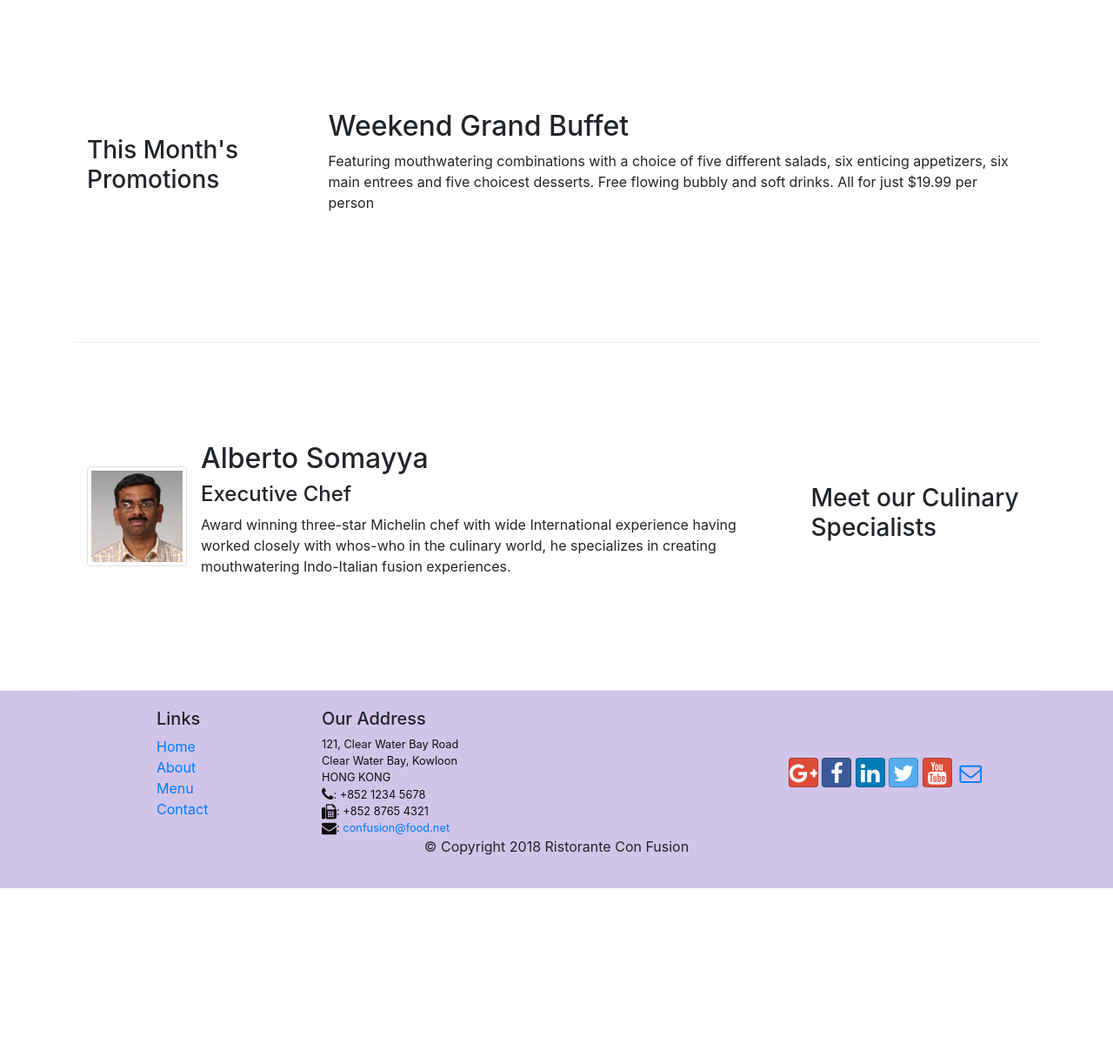
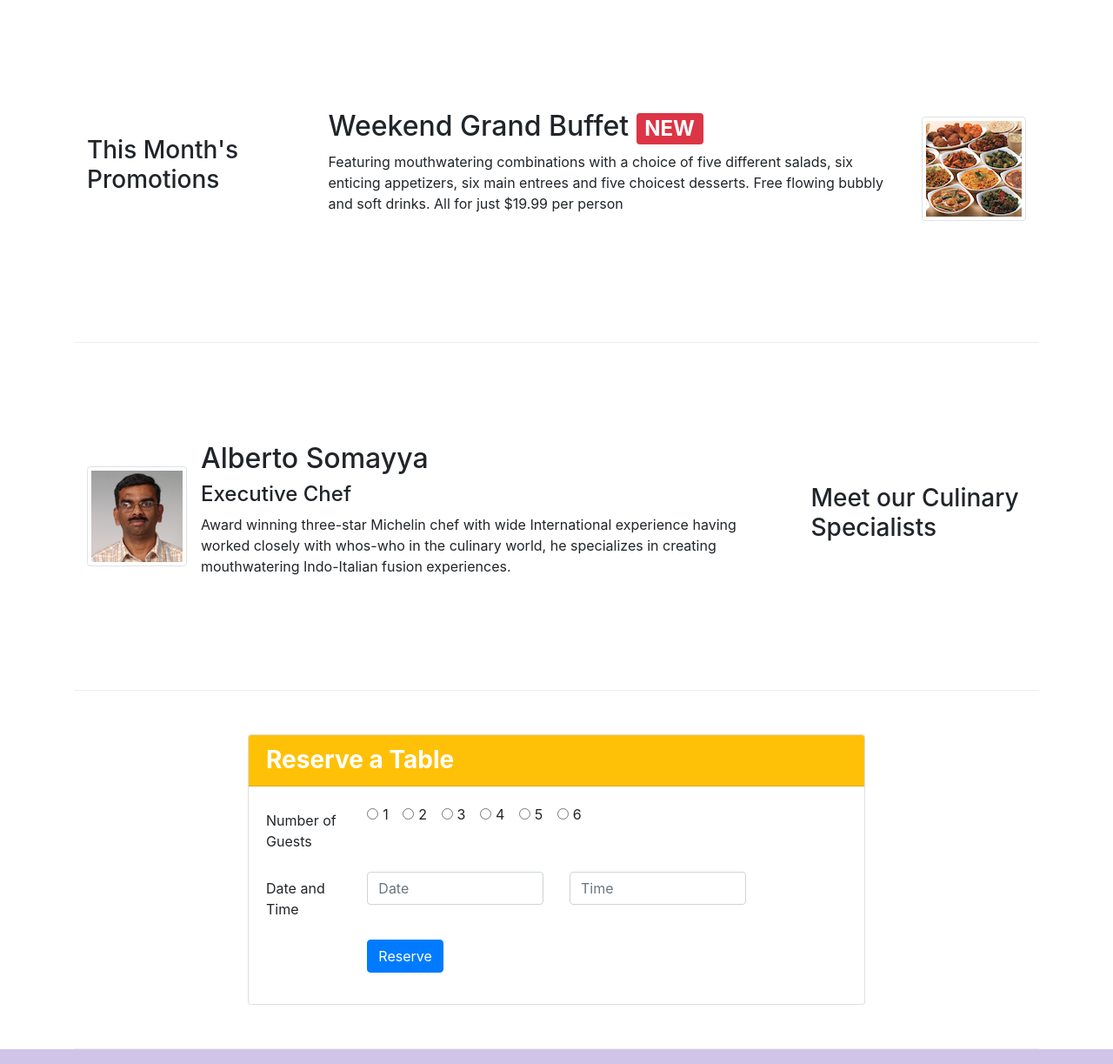
Before and after one commit to AliaksandraDz/Bootstrap4, a website: page index.html in a window 1280 px wide. Shown: the part 740-1963 px from the top of the page at 87% size. Before the commit the page ends 1761 px from the top, so only its background shows below. Drawn offline with nearby package versions, Linux system fonts and the light colour scheme.

Commit message:
Assignment 2

```diff
--- a/index.html
+++ b/index.html
@@ -39,8 +39,11 @@
                     <h1>Ristorante con Fusion</h1>
                     <p>We take inspiration from the World's best cuisines, and create a unique fusion experience. Our lipsmacking creations will tickle your culinary senses!</p>
                 </div>
-                <div class="col-12 col-sm align-self-center">
+                <div class="col-12 col-sm-3 align-self-center">
                     <img src="img/logo.png" class="img-fluid">
+                </div>
+                <div class="col-12 col-sm-3 align-self-center">
+                    <a class="btn btn-sm btn-warning btn-block" href="#ReserveTable" role="button">Reserve Table</a>
                 </div>
             </div>
         </div>
@@ -72,8 +75,14 @@
                 <h3>This Month's Promotions</h3>
             </div>
             <div class="col col-sm col-md">
-                <h2>Weekend Grand Buffet</h2>
-                <p class="d-none d-sm-block">Featuring mouthwatering combinations with a choice of five different salads, six enticing appetizers, six main entrees and five choicest desserts. Free flowing bubbly and soft drinks. All for just $19.99 per person </p>
+                <div class="media">
+                    <div class="media-body">
+                        <h2 class="mt-0">Weekend Grand Buffet <span class="badge badge-danger">NEW</span></h2>
+                        <p class="d-none d-sm-block">Featuring mouthwatering combinations with a choice of five different salads, six enticing appetizers, six main entrees and five choicest desserts. Free flowing bubbly and soft drinks. All for just $19.99 per person </p>
+                    </div>
+                    <img class="d-flex ml-3 img-thumbnail align-self-center"
+                    src="img/buffet.png" alt="Buffet">
+                </div>
             </div>
         </div>
 
@@ -93,6 +102,61 @@
                             whos-who in the culinary world, he specializes in
                             creating mouthwatering Indo-Italian fusion experiences.
                             </p>
+                    </div>
+                </div>
+            </div>
+        </div>
+        <div class="row row-content align-items-center">
+            <div class="col-12 offset-sm-2 col-sm-8">
+                <div class="card" id="ReserveTable">
+                    <h3 class="card-header bg-warning text-white"><b>Reserve a Table</b></h3>
+                    <div class="card-body">
+                            <form>
+                                <div class="form-group row">
+                                    <label for="NumberOfGuests" class="col-md-2 col-form-label">Number of Guests</label>
+                                    <div class="col-md-10">
+                                        <div class="form-check form-check-inline">
+                                            <input class="form-check-input" type="radio" name="NumberOfGuests" id="NumberOfGuests1" value="NumberOfGuests1">
+                                            <label class="form-check-label" for="NumberOfGuests1">1</label>
+                                        </div>
+                                        <div class="form-check form-check-inline">
+                                            <input class="form-check-input" type="radio" name="NumberOfGuests" id="NumberOfGuests2" value="NumberOfGuests2">
+                                            <label class="form-check-label" for="NumberOfGuests2">2</label>
+                                        </div>
+                                        <div class="form-check form-check-inline">
+                                            <input class="form-check-input" type="radio" name="NumberOfGuests" id="NumberOfGuests3" value="NumberOfGuests3">
+                                            <label class="form-check-label" for="NumberOfGuests3">3</label>
+                                        </div>
+                                        <div class="form-check form-check-inline">
+                                            <input class="form-check-input" type="radio" name="NumberOfGuests" id="NumberOfGuests4" value="NumberOfGuests4">
+                                            <label class="form-check-label" for="NumberOfGuests4">4</label>
+                                        </div>
+                                        <div class="form-check form-check-inline">
+                                            <input class="form-check-input" type="radio" name="NumberOfGuests" id="NumberOfGuests5" value="NumberOfGuests5">
+                                            <label class="form-check-label" for="NumberOfGuests5">5</label>
+                                        </div>
+                                        <div class="form-check form-check-inline">
+                                            <input class="form-check-input" type="radio" name="NumberOfGuests" id="NumberOfGuests6" value="NumberOfGuests6">
+                                            <label class="form-check-label" for="NumberOfGuests6">6</label>
+                                        </div>
+                                    </div>
+                                </div>
+                                <div class="form-group row">
+                                    <label for="Date" class="col-12 col-md-2 col-form-label">Date and Time</label>
+                                    <div class="col-12 col-md-4">
+                                        <input type="text" class="form-control" id="Date" name="Date" placeholder="Date">
+                                    </div>
+                                    <div class="col-12 col-md-4">
+                                        <input type="text" class="form-control" id="Time" name="Time" placeholder="Time">
+                                    </div>
+                                </div>
+                                <div class="form-group row">
+                                    <div class="offset-md-2 col-md-10">
+                                        <button type="submit" class="btn btn-primary">Reserve</button>
+                                    </div>
+                                </div>
+                            </form>
+                        </div>
                     </div>
                 </div>
             </div>
```
